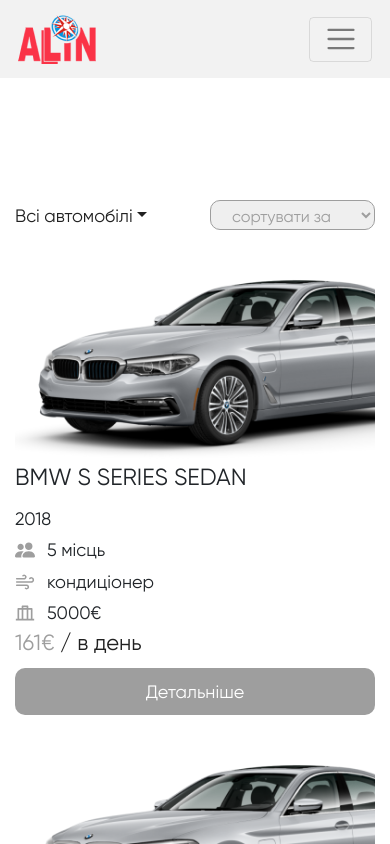
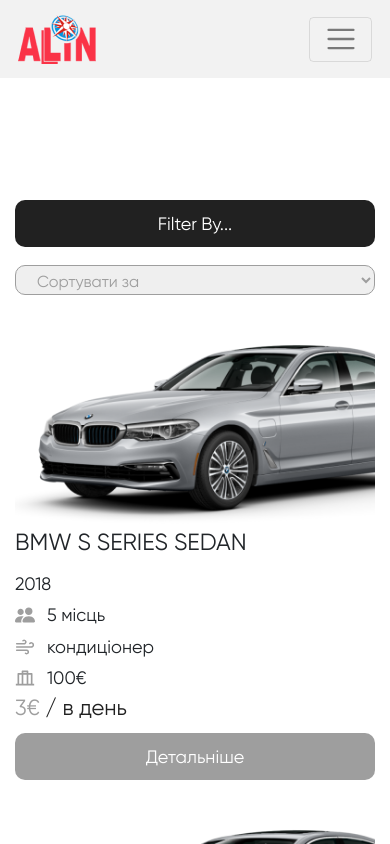
Before and after one commit to vovanolo/alinuamaket, a React (Create React App) app: page /alinuamaket/rent in a window 390 px wide. Shown: the top 844 px of the page. Built offline with nearby package versions, Linux system fonts and the light colour scheme.

Commit message:
feat: reserv moved to useFormik

```diff
--- a/src/pages/Rent.jsx
+++ b/src/pages/Rent.jsx
@@ -1,19 +1,94 @@
 import React, { useState, useEffect } from 'react';
-import { Link } from 'react-router-dom';
 import { useTranslation } from 'react-i18next';
 
 import '../styles/rent_page.css';
 
 import car from '../images/slider/01_Car.png';
+
 import CarCard from '../components/CarCard';
+
+const Filters = {
+  all: 'Всі автомобілі',
+  premium: 'Преміум',
+  suv: 'Позашляховик',
+  cabriolet: 'Кабріолет',
+  confort: 'Конфорт',
+  cheap: 'Економ',
+};
+
+const Sorters = {
+  priceAsc: 'За зростанням ціни',
+  priceDesc: 'За спаданням ціни',
+};
+
+const CardData = [
+  {
+    id: 1,
+    name: 'BMW S SERIES SEDAN',
+    year: '2018',
+    placesCount: '5 місць',
+    air: 'кондиціонер',
+    price: 100,
+    photo: car,
+    type: Filters.cabriolet,
+  },
+  {
+    id: 2,
+    name: 'BMW S SERIES SEDAN',
+    year: '2018',
+    placesCount: '5 місць',
+    air: 'кондиціонер',
+    price: 350,
+    photo: car,
+    type: Filters.cheap,
+  },
+  {
+    id: 3,
+    name: 'BMW S SERIES SEDAN',
+    year: '2018',
+    placesCount: '5 місць',
+    air: 'кондиціонер',
+    price: 450,
+    photo: car,
+    type: Filters.suv,
+  },
+  {
+    id: 4,
+    name: 'BMW S SERIES SEDAN',
+    year: '2018',
+    placesCount: '5 місць',
+    air: 'кондиціонер',
+    price: 100,
+    photo: car,
+    type: Filters.cheap,
+  },
+  {
+    id: 5,
+    name: 'BMW S SERIES SEDAN',
+    year: '2018',
+    placesCount: '5 місць',
+    air: 'кондиціонер',
+    price: 19235,
+    photo: car,
+    type: Filters.cheap,
+  },
+];
 
 export default function Rent() {
   const [language, setLanguage] = useState('ua');
+  const [cars, setCars] = useState([]);
+  const [currentFilter, setCurrentFilter] = useState(Filters.all);
+  const [currentSorter, setCurrentSorter] = useState('');
+
   const { t, i18n } = useTranslation();
 
   useEffect(() => {
     changeLanguage(localStorage.getItem('lang') || 'ua');
   }, [language]);
+
+  useEffect(() => {
+    setCars(CardData);
+  }, []);
 
   function changeLanguage(newLanguage) {
     const newLang = newLanguage;
@@ -22,137 +97,113 @@
     i18n.changeLanguage(newLang);
   }
 
+  const filtersData = Object.values(Filters);
+  const sortersData = Object.values(Sorters);
 
+  function changeFilter(e) {
+    const { value } = e.target;
 
-    const CardData = [
-        {
-            name: 'BMW S SERIES SEDAN',
-            year: '2018',
-            placesCount: '5 місць',
-            air: 'кондиціонер',
-            price: 5000,
-            dayPrice: Math.round(5000 / 31),
-            photo: car
-        },
-        {
-            name: 'BMW S SERIES SEDAN',
-            year: '2018',
-            placesCount: '5 місць',
-            air: 'кондиціонер',
-            price: 5000,
-            dayPrice: Math.round(5000 / 31),
-            photo: car
-        },
-        {
-            name: 'BMW S SERIES SEDAN',
-            year: '2018',
-            placesCount: '5 місць',
-            air: 'кондиціонер',
-            price: 5000,
-            dayPrice: Math.round(5000 / 31),
-            photo: car
-        },
-        {
-            name: 'BMW S SERIES SEDAN',
-            year: '2018',
-            placesCount: '5 місць',
-            air: 'кондиціонер',
-            price: 5000,
-            dayPrice: Math.round(5000 / 31),
-            photo: car
-        },
-        {
-            name: 'BMW S SERIES SEDAN',
-            year: '2018',
-            placesCount: '5 місць',
-            air: 'кондиціонер',
-            price: 5000,
-            dayPrice: Math.round(5000 / 31),
-            photo: car
+    setCurrentFilter(value);
   }
 
-    ]
+  function changeSorter(e) {
+    const { value } = e.target;
 
+    setCurrentSorter(value);
+  }
+
+  const filteredCars =
+    currentFilter === Filters.all
+      ? cars
+      : cars.filter(({ type }) => type === currentFilter);
+
+  const sortedCars = filteredCars.sort((a, b) => {
+    switch (currentSorter) {
+      case Sorters.priceAsc:
+        return a.price - b.price;
+
+      case Sorters.priceDesc:
+        return b.price - a.price;
+
+      default:
+        return filteredCars;
+    }
+  });
 
   return (
-        <div className='rent_page'>
+    <div className="rent_page">
       <div className="container">
-                <div className="row align-items-center car_nav_diseapear">
+        <div className="row car_nav_diseapear">
           <div className="col-lg-9">
-                        <div className="rent-nav__filters">
-                            <Link to="/filter" className="rent-nav__filter-item text_grey">Всі автомобілі</Link>
+            <button
+              type="button"
+              className="btn_main btn_slim rent__filter-collapse-btn"
+              data-toggle="collapse"
+              data-target="#rentFilterCollapse"
+            >
+              Filter By...
+            </button>
+            <div
+              className="collapse collapse rent__filter-container"
+              id="rentFilterCollapse"
+            >
+              <form className="rent-nav__filters">
+                {filtersData.map((filter) => (
+                  <React.Fragment key={filter}>
+                    <input
+                      id={filter}
+                      type="radio"
+                      className="visually-hidden rent-nav__filter-radio"
+                      value={filter}
+                      checked={currentFilter === filter}
+                      onChange={changeFilter}
+                    />
+                    <label className="rent-nav__filter-item" htmlFor={filter}>
+                      {t(filter)}
+                    </label>
                     <span>/</span>
-                            <Link to="/filter" className="rent-nav__filter-item">Преміум</Link>
-                            <span>/</span>
-                            <Link to="/filter" className="rent-nav__filter-item">Позашляховик</Link>
-                            <span>/</span>
-                            <Link to="/filter" className="rent-nav__filter-item">Кабріолет</Link>
-                            <span>/</span>
-                            <Link to="/filter" className="rent-nav__filter-item">Конфорт</Link>
-                            <span>/</span>
-                            <Link to="/filter" className="rent-nav__filter-item">Економ</Link>
+                  </React.Fragment>
+                ))}
+              </form>
             </div>
           </div>
           <div className="col-lg-3">
-                        <select className="input text_grey this_select">
-                            <option>{t('Сортувати за')}</option>
-                            <option>2</option>
-                            <option>3</option>
-                        </select>
-                    </div>
-                </div>
-                <div className="row align-items-center mb-4 car_nav_apear">
-                    <div className="col-6">
-                        <a
-                            className="dropdown-toggle"
-                            href="#"
-                            id="navbarDropdownMenuLink"
-                            role="button"
-                            data-toggle="dropdown"
-                            aria-haspopup="true" aria-expanded="false"
+            <select
+              className="input rent__sort-select this_select"
+              value={currentSorter}
+              onChange={changeSorter}
             >
-                            Всі автомобілі
-                        </a>
-                        <div className="dropdown-menu" aria-labelledby="navbarDropdownMenuLink">
-                            <a className="dropdown-item" href="#">Преміум</a>
-                            <a className="dropdown-item" href="#">Позашляховик</a>
-                            <a className="dropdown-item" href="#">Кабріолет</a>
-                            <a className="dropdown-item" href="#">Конфорт</a>
-                            <a className="dropdown-item" href="#">Економ</a>
-                        </div>
-                    </div>
-                    <div className="col-6">
-                        <select className="input text_grey this_select">
-                            <option>{t('сортувати за')}</option>
-                            <option>2</option>
-                            <option>3</option>
+              <option value="" disabled>
+                {t('Сортувати за')}
+              </option>
+              {sortersData.map((sorter) => (
+                <option key={sorter} value={sorter}>
+                  {t(sorter)}
+                </option>
+              ))}
             </select>
           </div>
         </div>
       </div>
 
-            {/* card */}
-
       <div className="container">
-                <div className="row row-cols-1 row-cols-md-2 row-cols-xl-3">
-                    {CardData.map(({ name, year, placesCount, air, price, dayPrice, photo }, index) => (
+        <div className="row row-cols-1 row-cols-md-2 row-cols-xl-3 mt-4">
+          {sortedCars.map(
+            ({ id, name, year, placesCount, air, price, photo }) => (
               <CarCard
-                            key={index}
+                key={id}
                 name={name}
                 year={year}
                 placesCount={placesCount}
                 air={air}
                 price={price}
-                            dayPrice={dayPrice}
+                dayPrice={Math.round(price / 31)}
                 photo={photo}
               />
-                    ))}
+            )
+          )}
         </div>
       </div>
-
-
-
-
     </div>
-    )
+  );
 }
--- a/src/styles/rent.css
+++ b/src/styles/rent.css
@@ -45,14 +45,3 @@
   top: 10%;
   transform: translateX(-50%);
 }
-.this_select{
-  height: 30px;
-  font-size: 16px;
-  line-height: 19px;
-  padding-bottom: 3px;
-  padding-top: 5px;
-  padding-right: 5px;
-}
-.this_select option{
-  padding: 0;
-}
--- a/src/styles/rent_page.css
+++ b/src/styles/rent_page.css
@@ -80,28 +80,85 @@
 
 /* end of section style */
 
-.car_nav_apear {
-  display: none;
-}
-
 .rent-nav__filters {
   display: flex;
   justify-content: space-between;
 }
 
 .rent-nav__filter-item {
-  position: relative;
+  color: var(--color-black);
+  cursor: pointer;
+}
+
+.rent-nav__filter-radio:checked + .rent-nav__filter-item {
+  color: var(--color-grey);
+}
+
+.rent_page {
+  margin-top: 200px;
+}
+
+.this_select {
+  height: 30px;
+  font-size: 16px;
+  line-height: 19px;
+  padding-bottom: 3px;
+  padding-top: 5px;
+  padding-right: 5px;
+}
+.this_select option {
+  padding: 0;
+}
+
+.rent__sort-select {
+  color: var(--color-grey);
+}
+
+.rent__sort-select > option:not(:disabled) {
+  color: var(--color-black);
+}
+
+.rent__filter-collapse-btn {
+  display: none;
+}
+
+.rent__filter-container.collapse {
+  display: block;
 }
 
 @media (max-width: 991px) {
-  .car_nav_diseapear {
+  .rent__filter-collapse-btn {
+    display: inline-block;
+  }
+
+  .rent__filter-container.collapse:not(.show) {
     display: none;
   }
-  .car_nav_apear {
-    display: flex;
+
+  .rent__filter-collapse-btn:not(.collapsed) {
+    background-color: var(--color-black);
+  }
+
+  .rent-nav__filters {
+    display: block;
+    padding-top: 1.7rem;
+    padding-bottom: 1.2rem;
+    background-color: var(--color-grey_light);
+    border-radius: 10px;
+  }
+
+  .rent-nav__filters > label {
+    display: block;
+    margin-bottom: 0.7em;
+    text-align: center;
+    font-size: 1.1rem;
+  }
+
+  .rent-nav__filters > span {
+    display: none;
+  }
+
+  .rent__sort-select {
+    margin-top: 1rem;
   }
 }
-
-.rent_page{
-    margin-top: 200px;
-}
```
Also changed, not shown: src/components/CarCard.jsx (+23 -9 lines), src/components/Option.jsx (+3 -15 lines), src/index.css (+24 -3 lines), src/pages/Reserv.jsx (+85 -94 lines), src/styles/car_card.css (+0 -77 lines), src/styles/rent_with_driver.css (+18 -31 lines). Lines whose indentation alone changed are shown as unchanged.
